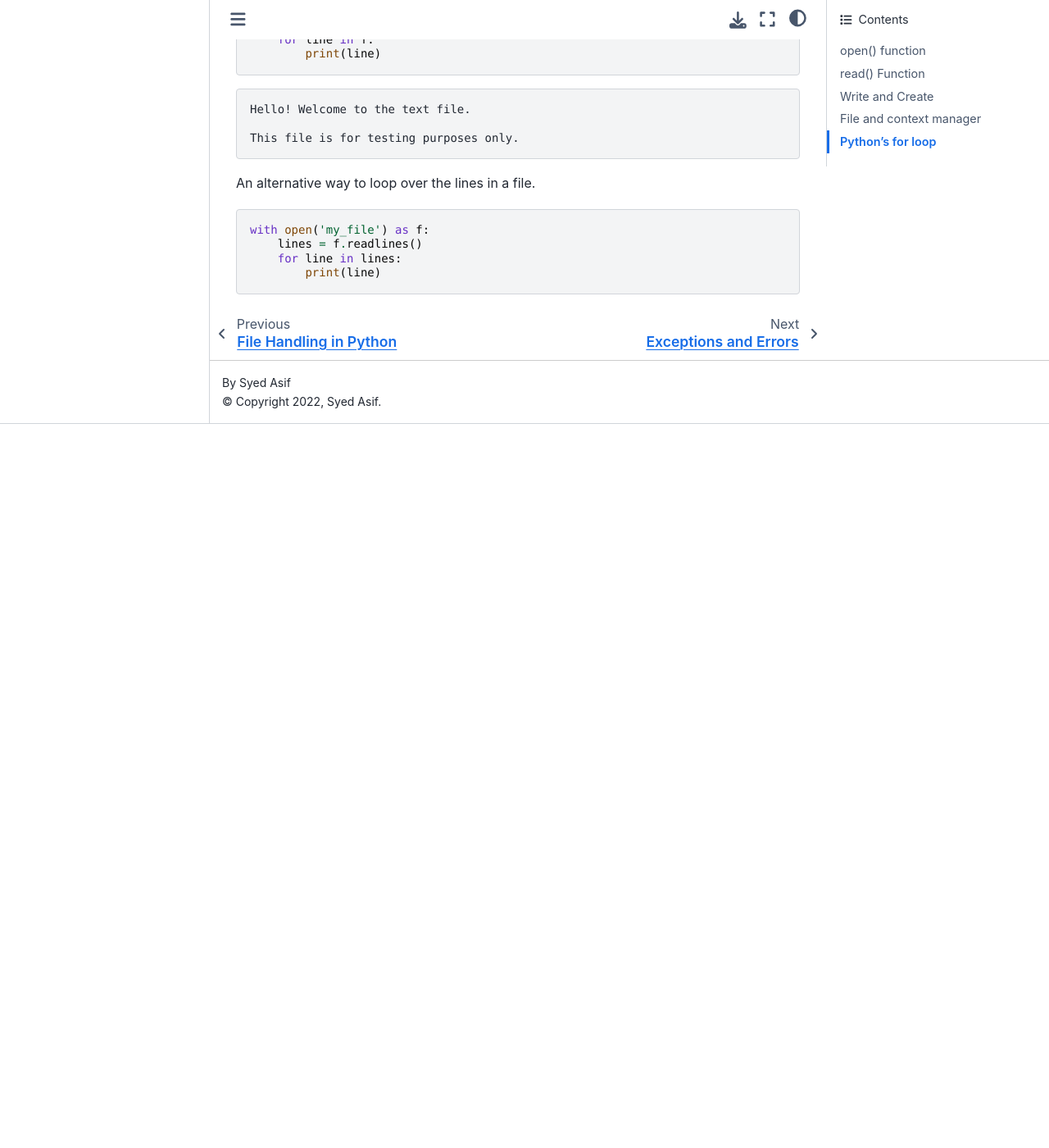
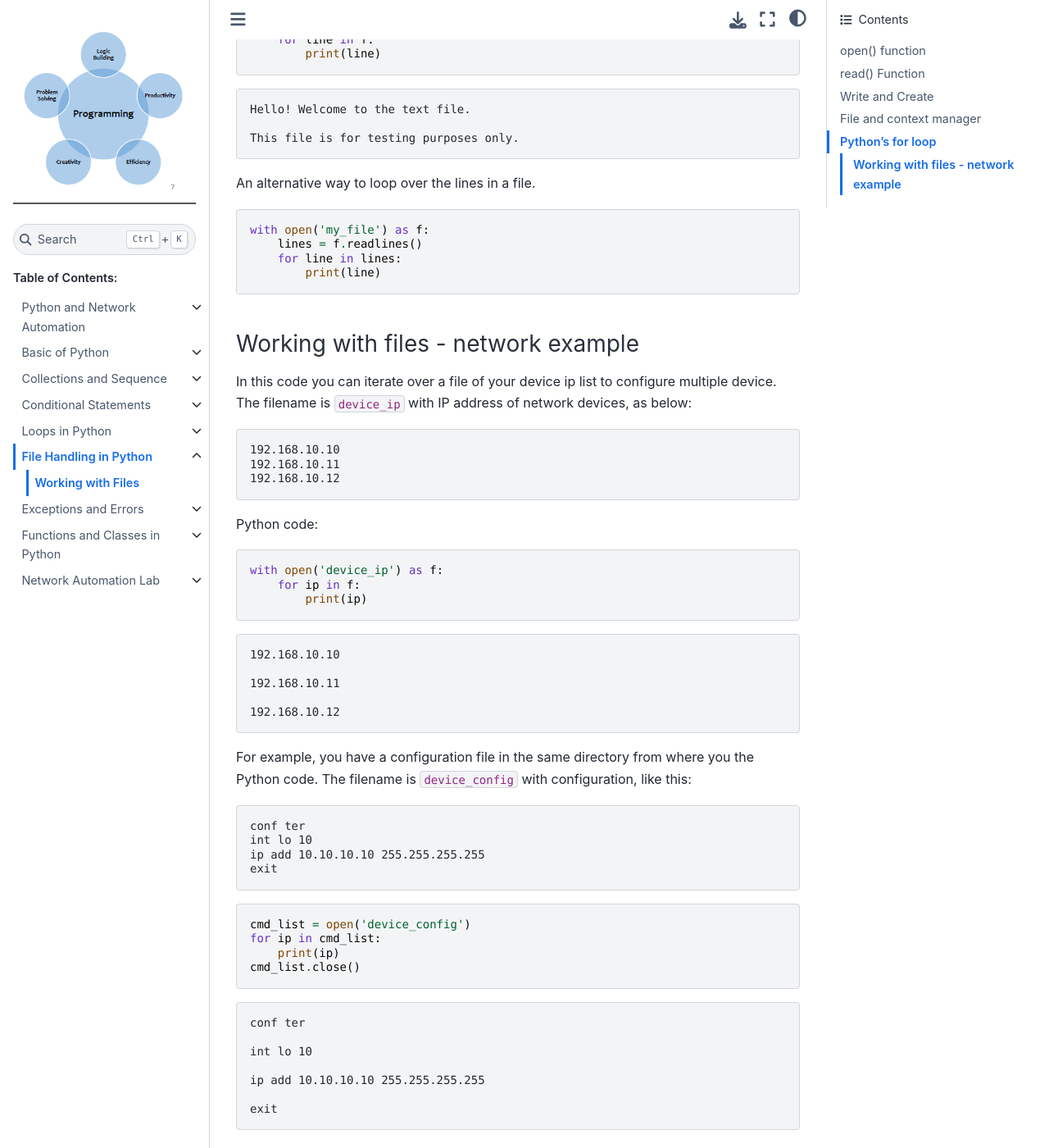
Before and after one commit to sydasif/python-book, a Sphinx documentation site: the page built from docs/source/06_file-handling/01_file.md, in a window 1280 px wide and 1400 px high, scrolled down 3564 px. Shown: the whole window at 82% size. Built offline with Sphinx 7.4.7 and the Sphinx Book theme 1.1.4, drawn with Linux system fonts in a browser that asks for light colours; before the commit the page ends 4081 px from its top, so only the background shows below that; some of the changed text lies outside the part shown.

Commit message:
update file handling

````diff
--- a/docs/source/06_file-handling/01_file.md
+++ b/docs/source/06_file-handling/01_file.md
@@ -144,7 +144,7 @@
 
 ## Python’s for loop
 
-We can iterate over a file using Python’s `for` loop, this is actually one of the recommended methods for reading a file.
+You can iterate over a file using Python’s `for` loop, this is actually one of the recommended methods for reading a file.
 
 ```py
 with open('my_file') as f:
@@ -166,3 +166,55 @@
     for line in lines:
         print(line)
 ```
+
+### Working with files - network example
+
+In this code you can iterate over a file of your device ip list to configure multiple device. The filename is `device_ip` with IP address of network devices, as below:
+
+```console
+192.168.10.10
+192.168.10.11
+192.168.10.12
+```
+
+Python code:
+
+```py
+with open('device_ip') as f:
+    for ip in f:
+        print(ip)
+```
+
+```console
+192.168.10.10
+
+192.168.10.11
+
+192.168.10.12
+```
+
+For example, you have a configuration file in the same directory from where you the Python code. The filename is `device_config` with configuration, like this:
+
+```cosole
+conf ter
+int lo 10
+ip add 10.10.10.10 255.255.255.255
+exit
+```
+
+```py
+cmd_list = open('device_config')
+for ip in cmd_list:
+    print(ip)
+cmd_list.close()
+```
+
+```console
+conf ter
+
+int lo 10
+
+ip add 10.10.10.10 255.255.255.255
+
+exit
+```
````
